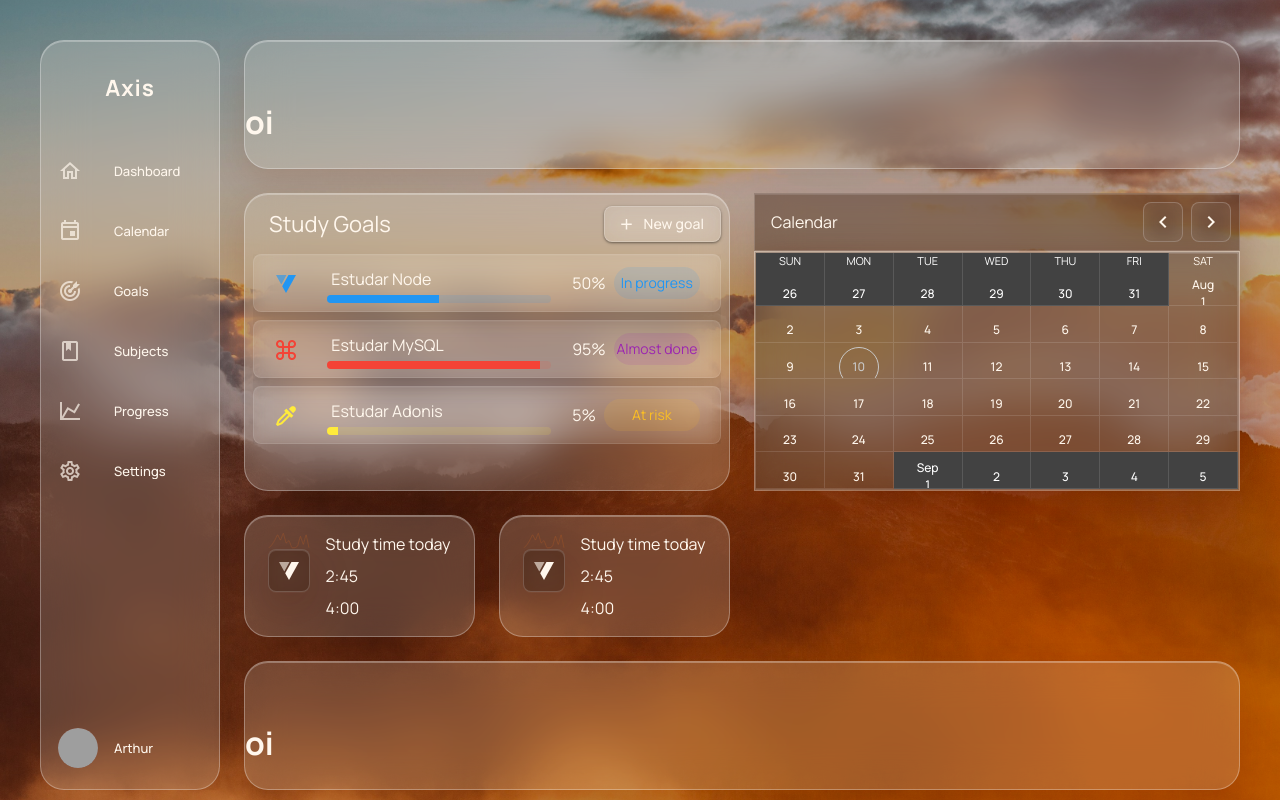
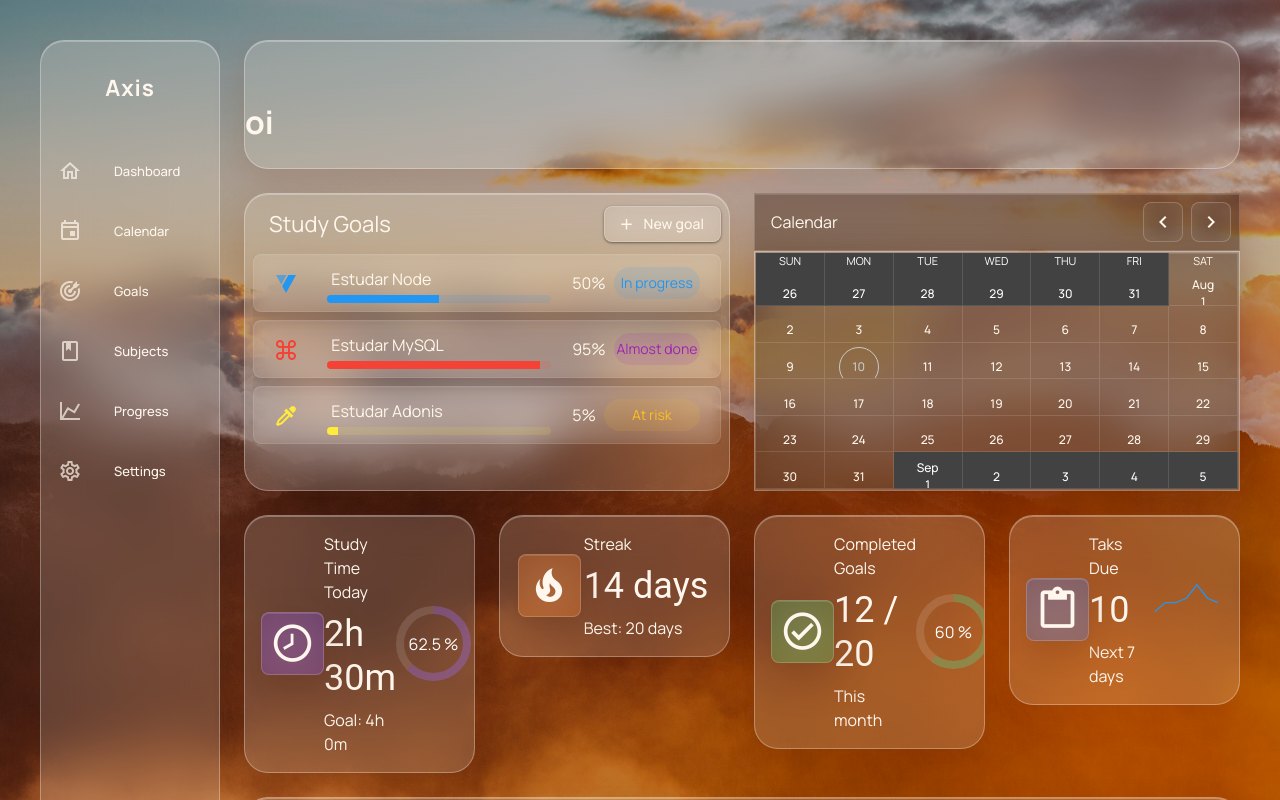
Before and after one commit to ArthurVendramini11mbTI/study-app, a Vue app: page /dashboard in a window 1280 px wide. Built offline with nearby package versions, Linux system fonts and the light colour scheme; grey boxes are pictures that could not be loaded; a small style sheet from the web is missing.

Commit message:
Feito os cards de status (vou mudar depois provavelmente)

```diff
--- a/src/components/dashboard/dashBoradStatus.vue
+++ b/src/components/dashboard/dashBoradStatus.vue
@@ -1,54 +1,150 @@
 <script setup lang="ts">
+import { computed } from 'vue';
+
     const categories = {
         time: {
-            icon: {
-                icon: '',
-                color: 'purple'
+            studied: {
+                hours: 2,
+                minutes: 30
             },
-            tittle: 'Study time today',
-            time: '2:45',
-            goal: '4:00'
+            goal: {
+                hours: 4,
+                minutes: 0
+            }
         },
         streak: {
-            icon: '',
-            tittle: 'Study time today',
-            time: '2:45',
-            goal: '4:00'
+            actualStreak: 14,
+            bestStreak: 20
+        },
+        goals: {
+            completedGoals: 12,
+            totalGoals: 20
+        },
+        tasks: {
+            tasksDue: 10
         }
     }
 
-    import { ref } from 'vue'
+    const studyTimeProgress = computed(() => {
+        return ((categories.time.studied.hours + (categories.time.studied.minutes / 60))/ categories.time.goal.hours) * 100
+    })
 
-const values = ref([0, 2, 5, 9, 5, 10, 3, 5, 0, 0, 1, 8, 2, 9, 0])
+    const goalsProgress = computed(() => {
+        return (categories.goals.completedGoals / categories.goals.totalGoals) * 100
+    })
+
+      import { ref } from 'vue'
+
+  const values = ref([0, 2, 2, 3, 6, 3, 2])
 </script>
 
-<template>
-    <v-col cols="3" v-for="value in categories">
-        <v-card class="light-glass-card rounded-xl d-flex pa-4 justify-space-around">
+<template >
+    <v-col cols="3">
+        <v-card class="light-glass-card rounded-xl d-flex pa-4 justify-space-around align-center">
+
+            <div class="dark-glass-card rounded-lg pa-2 purple-card" style="height: fit-content; width: fit-content;">
+                    <v-icon icon="mdi-clock-time-eight-outline" size="45" ></v-icon>
+            </div>
+
+            <div class="d-flex flex-column ga-2">
+                <span>Study Time Today</span>
+                <span class="text-display-small">{{ categories.time.studied.hours }}h {{ categories.time.studied.minutes }}m</span>
+                <span>Goal: {{ categories.time.goal.hours }}h {{ categories.time.goal.minutes }}m</span>
+            </div>
 
             <div>
-                <v-sparkline
-                    color="primary"
-                    :fill="false"
-                    :line-width="2"
-                    :smooth="8"
-                    :padding="12"
-                    :height="200"
-                    :width="500"
-                    :model-value="values" />
+                <v-progress-circular :size="75" :width="8"  :model-value="studyTimeProgress" color="rgba(124, 58, 237, 0.28)">
+                     <v-avatar color="transparent" size="70"><span style="color: white;">{{ studyTimeProgress }} %</span></v-avatar>
+                </v-progress-circular>
+            </div>
+        </v-card>
+    </v-col>
+    <v-col cols="3">
+        <v-card class="light-glass-card rounded-xl d-flex pa-4 justify-space-around align-center">
 
-                    <div class="dark-glass-card rounded-lg pa-2" style="height: fit-content;">
-                <v-icon icon="$vuetify"></v-icon>
-            </div>
+            <div class="dark-glass-card rounded-lg pa-2 orange-card" style="height: fit-content; width: fit-content;">
+                    <v-icon icon="mdi-fire" size="45"  ></v-icon>
             </div>
 
+            <div class="d-flex flex-column ga-2">
+                <span>Streak</span>
+                <span class="text-display-small">{{ categories.streak.actualStreak}} days</span>
+                <span>Best: {{ categories.streak.bestStreak }} days</span>
+            </div>
+
+            <div>
+
+            </div>
+        </v-card>
+    </v-col>
+    <v-col cols="3">
+        <v-card class="light-glass-card rounded-xl d-flex pa-4 justify-space-around align-center">
+
+            <div class="dark-glass-card rounded-lg pa-2 green-card" style="height: fit-content; width: fit-content;">
+                    <v-icon icon="mdi-check-circle-outline" size="45" ></v-icon>
+            </div>
 
             <div class="d-flex flex-column ga-2">
-                <span>{{ value.tittle }}</span>
-                <span>{{ value.time }}</span>
-                <span>{{ value.goal }}</span>
+                <span>Completed Goals</span>
+                <span class="text-display-small">{{ categories.goals.completedGoals }} / {{ categories.goals.totalGoals }}</span>
+                <span>This month</span>
+            </div>
+
+            <div>
+                <v-progress-circular :size="75" :width="8"  :model-value="goalsProgress" color="rgba(34, 197, 94, 0.26)">
+                     <v-avatar color="transparent" size="70"><span style="color: white;">{{ goalsProgress }} %</span></v-avatar>
+                </v-progress-circular>
+            </div>
+        </v-card>
+    </v-col>
+    <v-col cols="3">
+        <v-card class="light-glass-card rounded-xl d-flex pa-4 justify-space-around align-center">
+
+            <div class="dark-glass-card rounded-lg pa-2 blue-card" style="height: fit-content; width: fit-content;">
+                    <v-icon icon="mdi-content-paste" size="45"></v-icon>
+            </div>
+
+            <div class="d-flex flex-column ga-2">
+                <span>Taks Due</span>
+                <span class="text-display-small">{{ categories.tasks.tasksDue }}</span>
+                <span>Next 7 days</span>
+            </div>
+
+            <div class="sparkline-container">
+                <v-sparkline
+                    :model-value="values"
+                    color="blue"
+                    :line-width="2"
+                    :height="60"
+                    :width="120"
+                    interactive
+                    tooltip
+                />
             </div>
         </v-card>
     </v-col>
 
 </template>
+
+<style scoped>
+.sparkline-container {
+  width: 100px;
+  height: 60px;
+}
+
+.purple-card {
+  background: rgba(124, 58, 237, 0.28) !important;
+}
+
+.blue-card {
+  background: rgba(37, 99, 235, 0.28) !important;
+}
+
+.green-card {
+  background: rgba(34, 197, 94, 0.26) !important;
+}
+
+.orange-card {
+  background: rgba(249, 115, 22, 0.28) !important;
+}
+</style>
--- a/src/components/dashboard/dashboardSideBar.vue
+++ b/src/components/dashboard/dashboardSideBar.vue
@@ -134,6 +134,7 @@ const user = {
   z-index: 2;
 }
 
+
 .logo {
   color: rgb(var(--v-theme-on-background));
   font-size: 1.4rem;
--- a/src/pages/dashboard.vue
+++ b/src/pages/dashboard.vue
@@ -34,8 +34,8 @@ import goalIcon from '@/components/dashboard/dashboardGoals/createGoal/goalIcon.
                     </v-col>
                 </v-row>
 
-                <v-row>
-                    <DashBoradStatus/>
+                <v-row >
+                    <DashBoradStatus />
                 </v-row>
 
 
--- a/src/plugins/vuetify.ts
+++ b/src/plugins/vuetify.ts
@@ -6,6 +6,8 @@
 
 // Composables
 import { createVuetify } from 'vuetify'
+
+import { VProgress } from 'vuetify/labs/VProgress'
 // Styles
 import '@mdi/font/css/materialdesignicons.css'
 import 'vuetify/styles'
@@ -40,4 +42,8 @@ export default createVuetify({
       },
     },
   },
+
+  components:{
+    VProgress
+  }
 })
--- a/src/styles/global.scss
+++ b/src/styles/global.scss
@@ -72,7 +72,7 @@ body {
 ======================================== */
 
 .dark-glass-card {
-  background: rgba(48, 18, 5, 0.40) !important;
+  background: rgba(48, 18, 5, 0.40) ;
 
   backdrop-filter: blur(22px);
   -webkit-backdrop-filter: blur(22px);
@@ -221,6 +221,7 @@ body {
 
 .item:hover .menu-icon {
   transform: scale(1.08);
+  color: #FFFFFF;
 }
 
 
```
